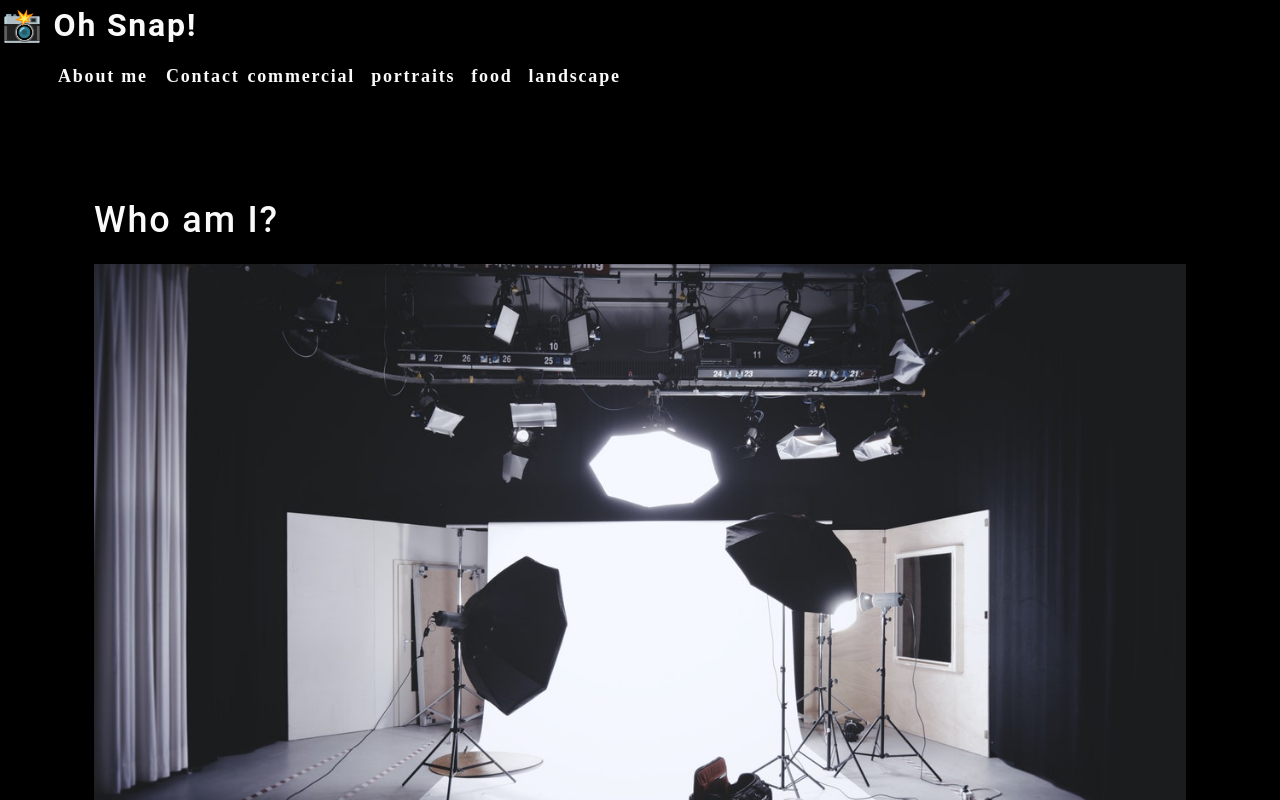
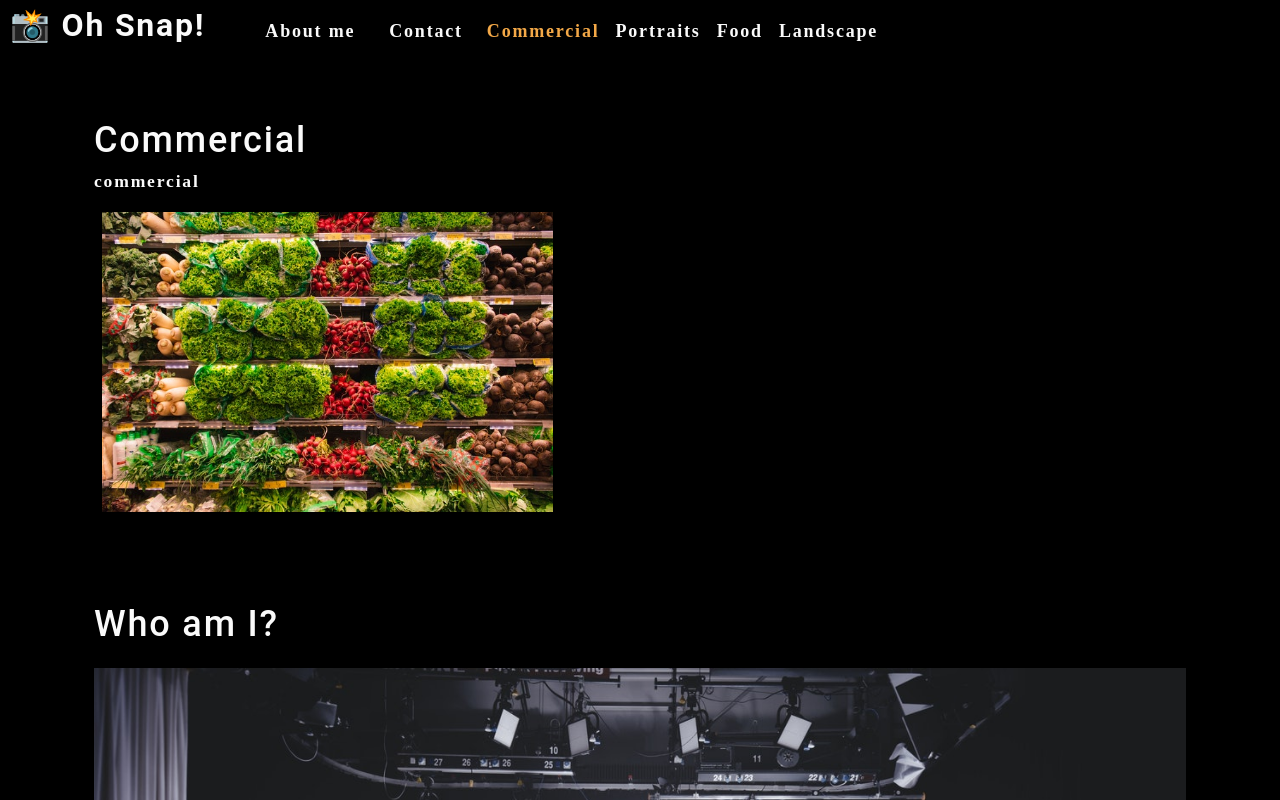
Before and after one commit to DarioOrbita/photo-port, a React (Create React App) app: page / in a window 1280 px wide. Shown: the top 800 px of the page. Built offline with nearby package versions, Linux system fonts and the light colour scheme.

Commit message:
add state and hooks

```diff
--- a/src/App.js
+++ b/src/App.js
@@ -1,15 +1,33 @@
-import React from 'react';
-import './App.css';
+import React, { useState } from 'react';
 import Nav from './components/Nav';
 import About from './components/About';
-
+import Gallery from './components/Gallery';
 
 function App() {
+  const [categories] = useState([
+    {
+      name: 'commercial',
+      description: 'Photos of grocery stores, food trucks, and other commercial projects',
+    },
+    { name: 'portraits', description: 'Portraits of people in my life' },
+    { name: 'food', description: 'Delicious delicacies' },
+    { name: 'landscape', description: 'Fields, farmhouses, waterfalls, and the beauty of nature' },
+  ]);
+
+  const [currentCategory, setCurrentCategory] = useState(categories[0]);
+
   return (
     <div>
-      <Nav></Nav>
+      <Nav
+        categories={categories}
+        setCurrentCategory={setCurrentCategory}
+        currentCategory={currentCategory}
+      ></Nav>
       <main>
-        <About></About>
+        <div>
+          <Gallery></Gallery>
+          <About></About>
+        </div>
       </main>
     </div>
   );
--- /dev/null
+++ b/src/components/Gallery/index.js
@@ -0,0 +1,25 @@
+import React from "react";
+import { capitalizeFirstLetter } from '../../utils/helpers';
+import photo from "../../assets/small/commercial/0.jpg";
+
+function Gallery(props) {
+  const currentCategory = {
+    name: "commercial",
+    description:
+      "Photos of grocery stores, food trucks, and other commercial projects",
+  };
+  return (
+    <section>
+      <h1>{capitalizeFirstLetter(currentCategory.name)}</h1>
+      <p>{currentCategory.name}</p>
+      <div className="flex-row">
+          <img
+            src={photo}
+            alt="Commercial Example"
+            className="img-thumbnail mx-1"
+          />
+      </div>
+    </section>
+  );
+}
+export default Gallery;
--- a/src/components/Nav/index.js
+++ b/src/components/Nav/index.js
@@ -1,47 +1,47 @@
-import React from "react";
+import React, {useEffect} from 'react';
+import { capitalizeFirstLetter } from '../../utils/helpers';
 
-const Nav = () => {
-  const categories = [
-    {
-      name: "commercial",
-      description:
-        "Photos of grocery stores, food trucks, and other commercial projects",
-    },
-    { name: "portraits", description: "Portraits of people in my life" },
-    { name: "food", description: "Delicious delicacies" },
-    {
-      name: "landscape",
-      description: "Fields, farmhouses, waterfalls, and the beauty of nature",
-    },
-  ];
+function Nav(props) {
+  const {
+    categories = [],
+    setCurrentCategory,
+    currentCategory,
+  } = props;
 
-  function categorySelected(name) {
-    console.log(`${name} clicked`)
-  }
+  useEffect(() => {
+    document.title = capitalizeFirstLetter(currentCategory.name);
+  }, [currentCategory]);
 
   return (
-    <header>
+    <header className="flex-row px-1">
       <h2>
         <a data-testid="link" href="/">
-          <span role="img" aria-label="camera">
-            {" "}
-            📸
-          </span>{" "}
-          Oh Snap!
+          <span role="img" aria-label="camera"> 📸</span> Oh Snap!
         </a>
       </h2>
       <nav>
         <ul className="flex-row">
           <li className="mx-2">
-            <a data-testid="about" href="#about">About me</a>
+            <a data-testid="about" href="#about">
+              About me
+            </a>
           </li>
-          <li>
+          <li className="mx-2">
             <span>Contact</span>
           </li>
           {categories.map((category) => (
-            <li className="mx-1" key={category.name}>
-              <span onClick= {() => categorySelected(category.name)}>
-                {category.name}
+            <li
+              className={`mx-1 ${
+                currentCategory.name === category.name && 'navActive'
+                }`}
+              key={category.name}
+            >
+              <span
+                onClick={() => {
+                  setCurrentCategory(category)
+                }}
+              >
+                {capitalizeFirstLetter(category.name)}
               </span>
             </li>
           ))}
@@ -49,6 +49,6 @@
       </nav>
     </header>
   );
-};
+}
 
 export default Nav;
```
